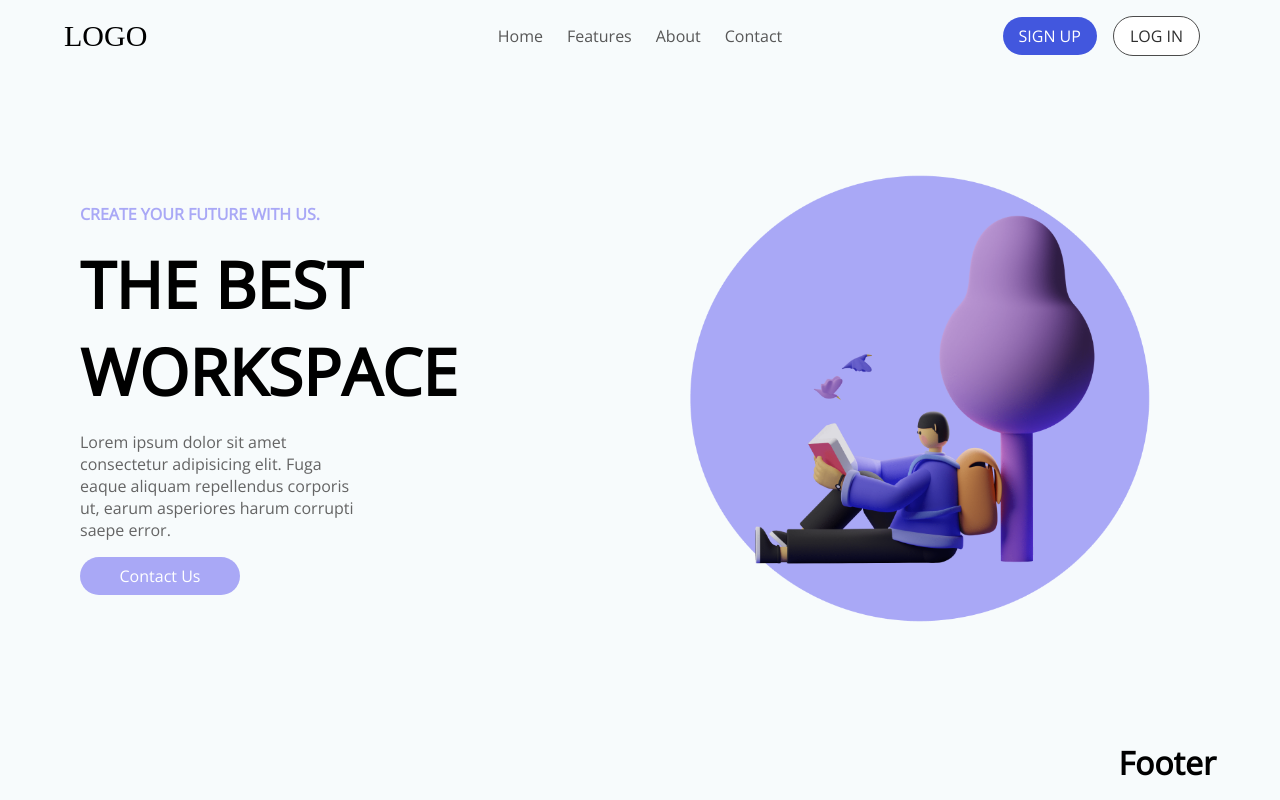
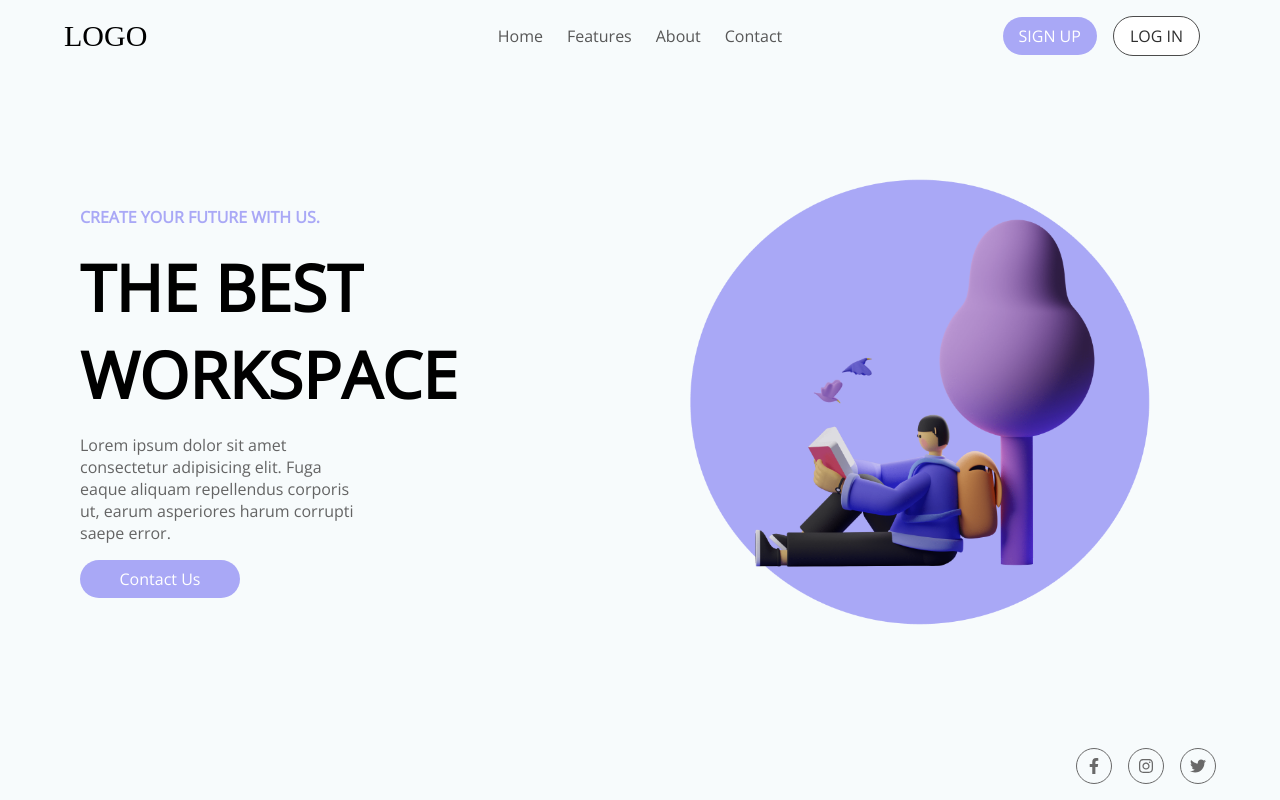
Before and after one commit to hamooo-d/landing-page, a Gatsby site: page / in a window 1280 px wide. Built offline with nearby package versions, Linux system fonts and the light colour scheme; Gatsby itself is replaced by a stand-in of ours.

Commit message:
feat: footer ✨

```diff
--- a/package.json
+++ b/package.json
@@ -29,6 +29,7 @@
     "react": "^17.0.1",
     "react-dom": "^17.0.1",
     "react-helmet": "^6.1.0",
+    "react-icons": "^4.2.0",
     "styled-components": "^5.2.3"
   },
   "devDependencies": {
--- a/src/components/Layout/Navbar.tsx
+++ b/src/components/Layout/Navbar.tsx
@@ -48,7 +48,7 @@ const StyledLink = styled(Link)({
   fontSize: '16px',
   marginRight: '1.5em',
   ':hover': {
-    color: '#000',
+    color: '#000000',
   },
   ':last-child': {
     marginRight: 0,
@@ -87,12 +87,12 @@ const Button = styled.button`
   }
 `
 const SignupButton = styled(Button)({
-  background: '#4257DE',
+  background: '#A9A8F6',
   color: '#fff',
   border: 0,
   transition: 'background .3s ease-in',
   '&:hover': {
-    background: '#6175f8',
+    background: '#bab8ff',
   },
 })
 
--- a/src/components/Layout/index.tsx
+++ b/src/components/Layout/index.tsx
@@ -1,6 +1,9 @@
 import React from 'react'
 import styled from 'styled-components'
 import Navbar from './Navbar'
+import { FaFacebookF } from 'react-icons/fa'
+import { FaInstagram } from 'react-icons/fa'
+import { FaTwitter } from 'react-icons/fa'
 
 const Layout: React.FC = ({ children }) => {
   return (
@@ -8,7 +11,15 @@ const Layout: React.FC = ({ children }) => {
       <Navbar />
       {children}
       <Footer>
-        <h1>Footer</h1>
+        <IconContainer>
+          <FaFacebookF color="#696969" />
+        </IconContainer>
+        <IconContainer>
+          <FaInstagram color="#696969" />
+        </IconContainer>
+        <IconContainer>
+          <FaTwitter color="#696969" />
+        </IconContainer>
       </Footer>
     </Container>
   )
@@ -28,4 +39,29 @@ const Footer = styled.footer({
   padding: '1rem 4rem',
 })
 
+const ICON_SIZE = 36
+
+const IconContainer = styled.div({
+  display: 'grid',
+  placeItems: 'center',
+  width: ICON_SIZE,
+  height: ICON_SIZE,
+  border: '1px solid #696969',
+  borderRadius: '50%',
+  cursor: 'pointer',
+  marginRight: '1rem',
+  ':last-child': {
+    marginRight: 0,
+  },
+
+  '& > *': {
+    transition: 'all .5s',
+  },
+  ':hover': {
+    '& > *': {
+      transform: 'rotate(360deg)',
+    },
+  },
+})
+
 export default Layout
```
Also changed, not shown: 1 other file.
